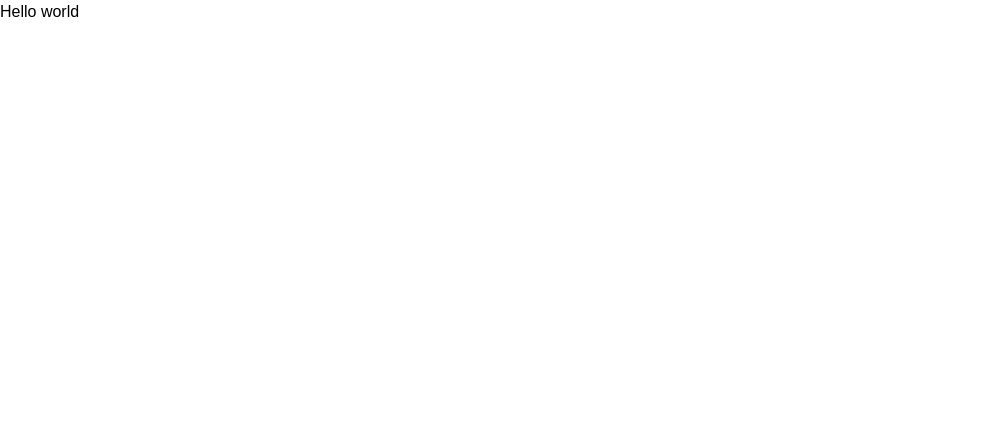
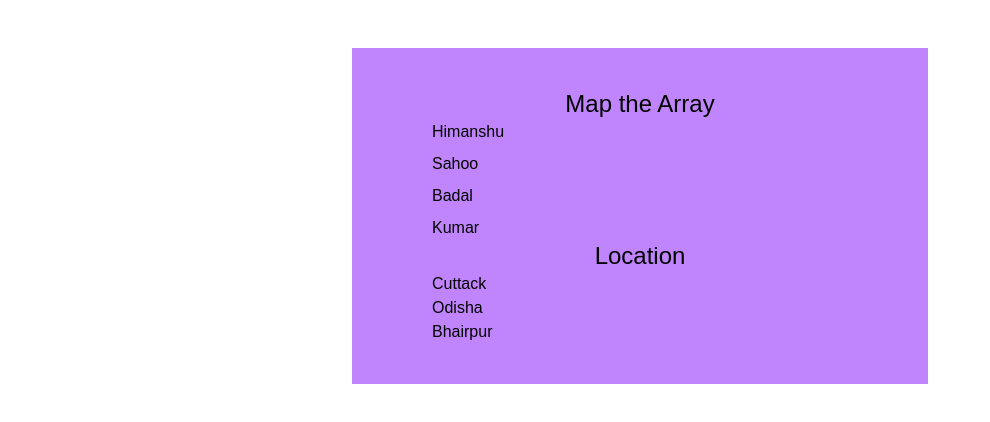
Before and after one commit to hit-man-shu/React-Jspider, a React (Create React App) app: page / in a window 1280 px wide. Shown: the top 422 px of the page, without its empty margins (0-990 px from the left). Built offline with nearby package versions, Linux system fonts and the light colour scheme.

Commit message:
add first class data

```diff
--- a/src/App.jsx
+++ b/src/App.jsx
@@ -1,11 +1,17 @@
 import React from "react";
-// import First from "./components/props/First";
+import FirstProp from "./components/props/FirstProp";
 
 const App = () => {
+  // let webTech = [
+  //   { id: 1, name: "HTML" },
+  //   { id: 2, name: "JS" },
+  //   { id: 3, name: "JAVA" },
+  //   { id: 4, name: "CSS" },
+  // ];
+
   return (
     <>
-      {/* <First /> */}
-      <h1>Hello world</h1>
+      <FirstProp />
     </>
   );
 };
--- a/src/components/props/First.jsx
+++ /dev/null
@@ -1,52 +0,0 @@
-import React, { useReducer, useRef } from "react";
-import Button from "../../UI/Button";
-
-const reducer = (state, action) => {
-  if (action.type === "ADD") {
-    return {
-      ...state,
-      items: [...state.items, { id: Date.now(), data: action.payload }],
-    };
-  }
-
-  return state;
-};
-
-const First = () => {
-  const data = useRef();
-  const [state, dispatch] = useReducer(reducer, { items: [] });
-
-  const submitHandler = (e) => {
-    e.preventDefault();
-
-    const enteredData = data.current.value;
-
-    if (!enteredData.trim()) {
-      alert("invalid data");
-      return;
-    }
-
-    dispatch({ type: "ADD", payload: enteredData });
-    data.current.value = "";
-  };
-
-  return (
-    <div>
-      <h1>Hello First</h1>
-
-      <form onSubmit={submitHandler} className="flex gap-4">
-        <input type="text" ref={data} />
-        <Button>+ Add</Button>
-
-      </form>
-
-      <ul>
-        {state.items.map((ele) => {
-          return <li key={ele.id}>{ele.data}</li>;
-        })}
-      </ul>
-    </div>
-  );
-};
-
-export default First;
--- /dev/null
+++ b/src/components/props/FirstProp.jsx
@@ -0,0 +1,30 @@
+import React from "react";
+
+const FirstProp = () => {
+  const arr = [
+    {
+      name: ["Himanshu", "Sahoo", "Badal", "Kumar"],
+      age: 22,
+      location: ["Cuttack", "Odisha", "Bhairpur"],
+    },
+  ];
+  return (
+    <div>
+      <div className="mx-auto my-12 max-w-xl bg-purple-400 px-20 py-10">
+        <h1 className="text-center text-2xl">Map the Array</h1>
+
+        <ul className="flex flex-col gap-2">
+          {arr.map((item) => item.name.map((ele, i) => <li key={i}>{ele}</li>))}
+        </ul>
+        <h1 className="text-center text-2xl">Location</h1>
+        <ul>
+          {arr.map((item) =>
+            item.location.map((ele, i) => <li key={i}>{ele}</li>),
+          )}
+        </ul>
+      </div>
+    </div>
+  );
+};
+
+export default FirstProp;
```
